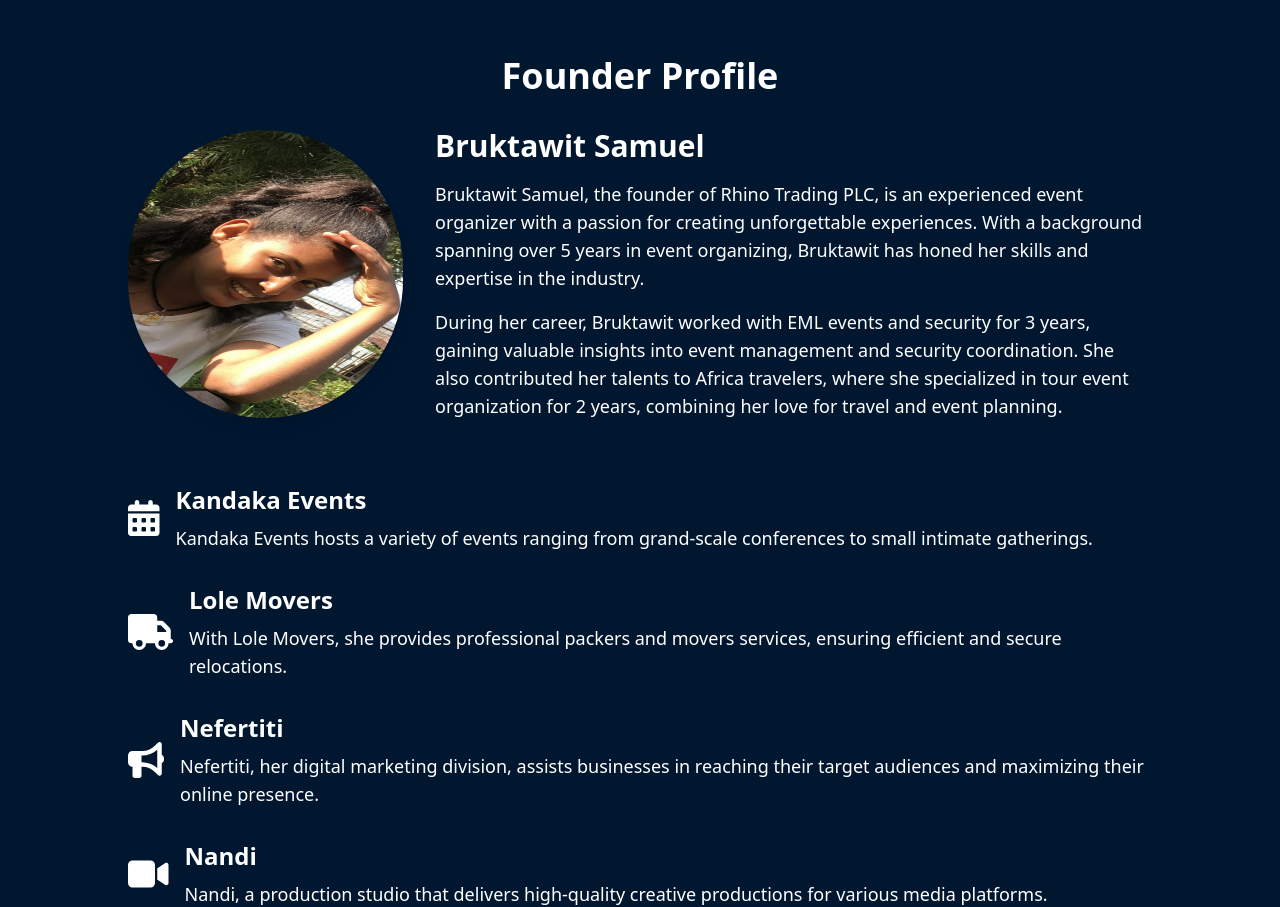
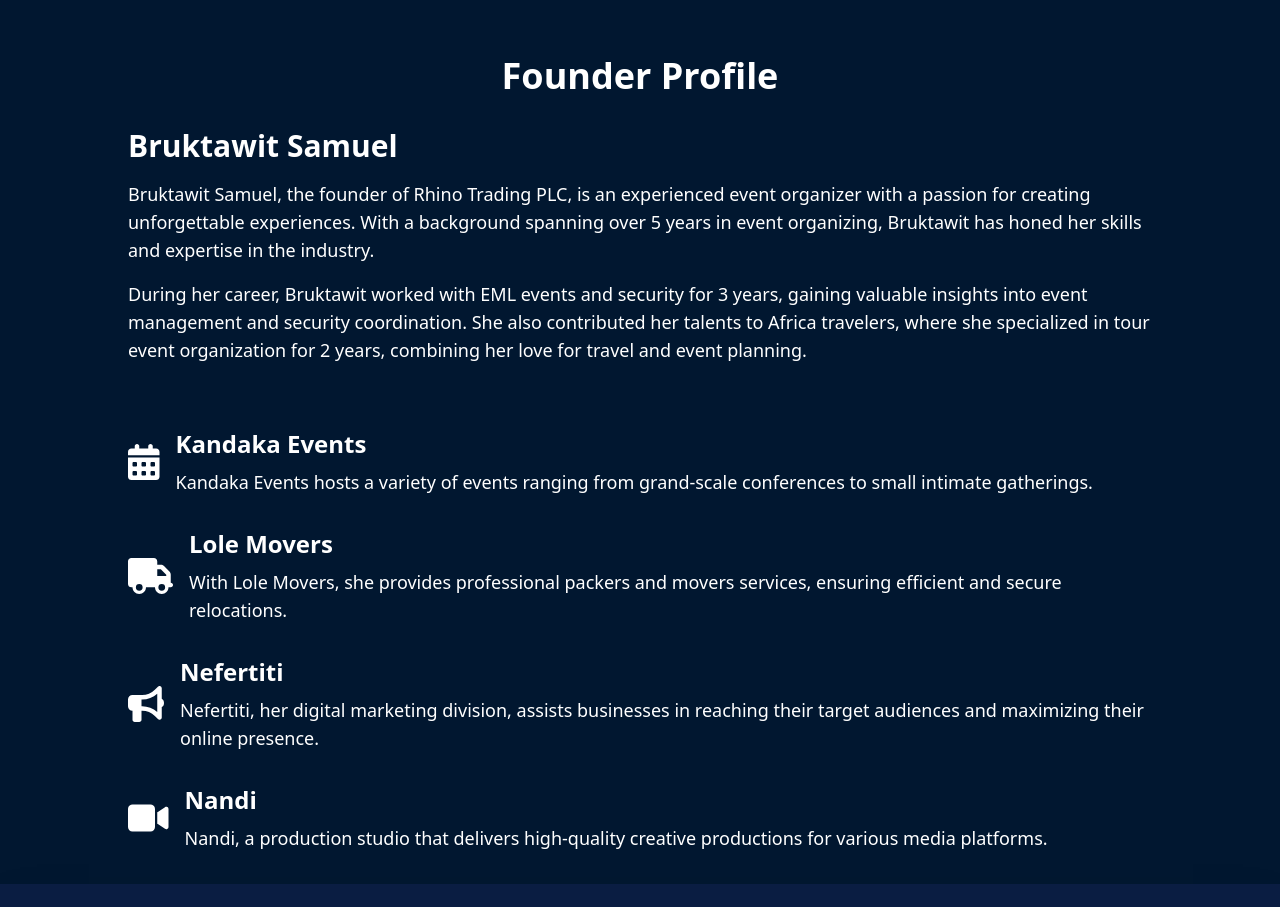
Before and after one commit to Ammen1/Kandaka-Events, a React (Vite) app: page /homepage in a window 1280 px wide. Shown: the part 6560-7467 px from the top of the page. Built offline with nearby package versions, Linux system fonts and the light colour scheme.

Commit message:
remove founder image

```diff
--- a/src/components/Business.jsx
+++ b/src/components/Business.jsx
@@ -9,7 +9,7 @@
         <h1 className="text-4xl font-extrabold mb-8 text-center">Founder Profile</h1>
 
         <div className="flex flex-col md:flex-row items-center mb-16">
-          <img src="photo.jpg" alt="Bruktawit Samuel" className="rounded-full shadow-lg w-full h-72 mb-4 md:mb-0 md:mr-8" />
+          {/* <img src="photo.jpg" alt="Bruktawit Samuel" className="rounded-full shadow-lg w-full h-72 mb-4 md:mb-0 md:mr-8" /> */}
           <div>
             <h2 className="text-3xl font-bold mb-4">Bruktawit Samuel</h2>
             <p className="text-lg mb-4">
```
